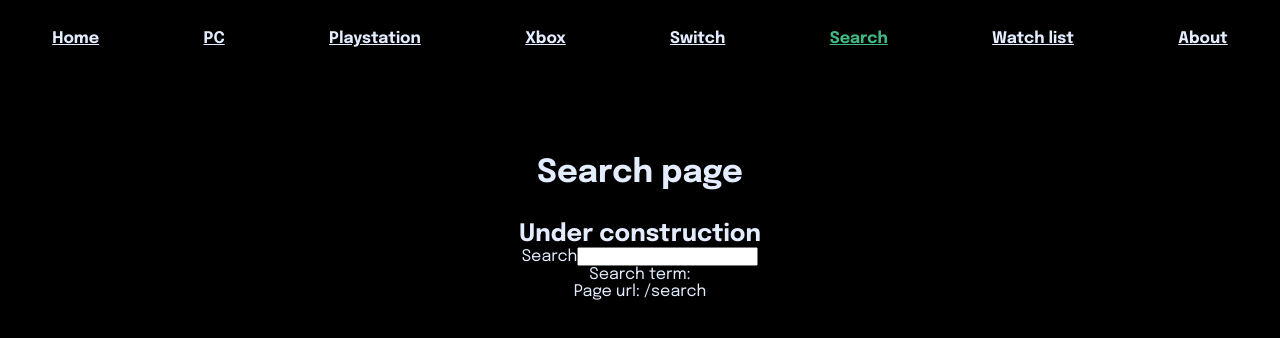
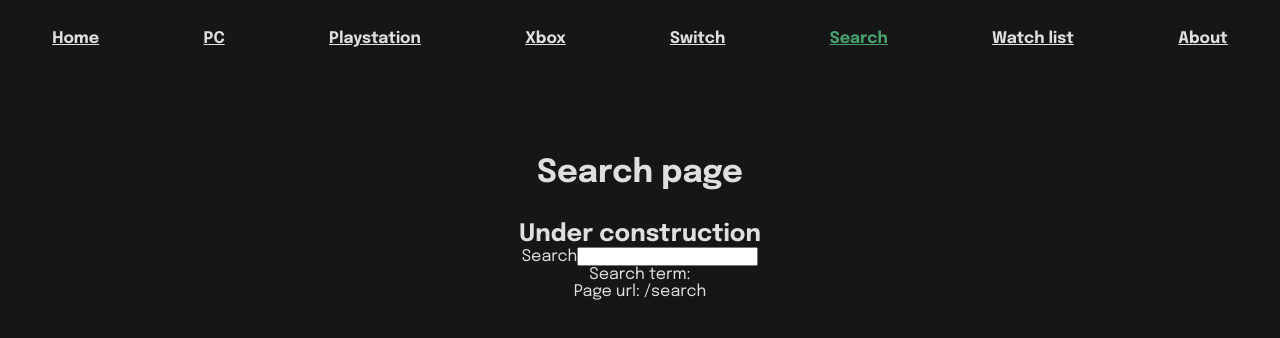
Before and after one commit to Vehx/game-releases, a Vue app: page /search in a window 1280 px wide. Shown: the top 338 px of the page. Built offline with nearby package versions, Linux system fonts and the light colour scheme.

Commit message:
added new fancy colors

```diff
--- a/src/App.vue
+++ b/src/App.vue
@@ -25,17 +25,17 @@ export default {
   scroll-behavior: smooth;
 }
 :root {
-  --color-highlight: #42b983;
-  --color-normal: #e4edff;
-  --color-background-main: black;
-  --color-background-faded: #2c3e50;
+  --color-highlight: #49a170;
+  --color-normal: #dfdfdf;
+  --color-background-main: #161616;
+  --color-background-faded: #282828;
   --color-error: darkred;
+  --color-disabled: #838383;
 }
 html {
   background-color: var(--color-background-main);
 }
 #app {
-  /* TODO: change to font of choosing */
   font-family: "Epilogue", Helvetica, Arial, sans-serif;
   -webkit-font-smoothing: antialiased;
   -moz-osx-font-smoothing: grayscale;
```
